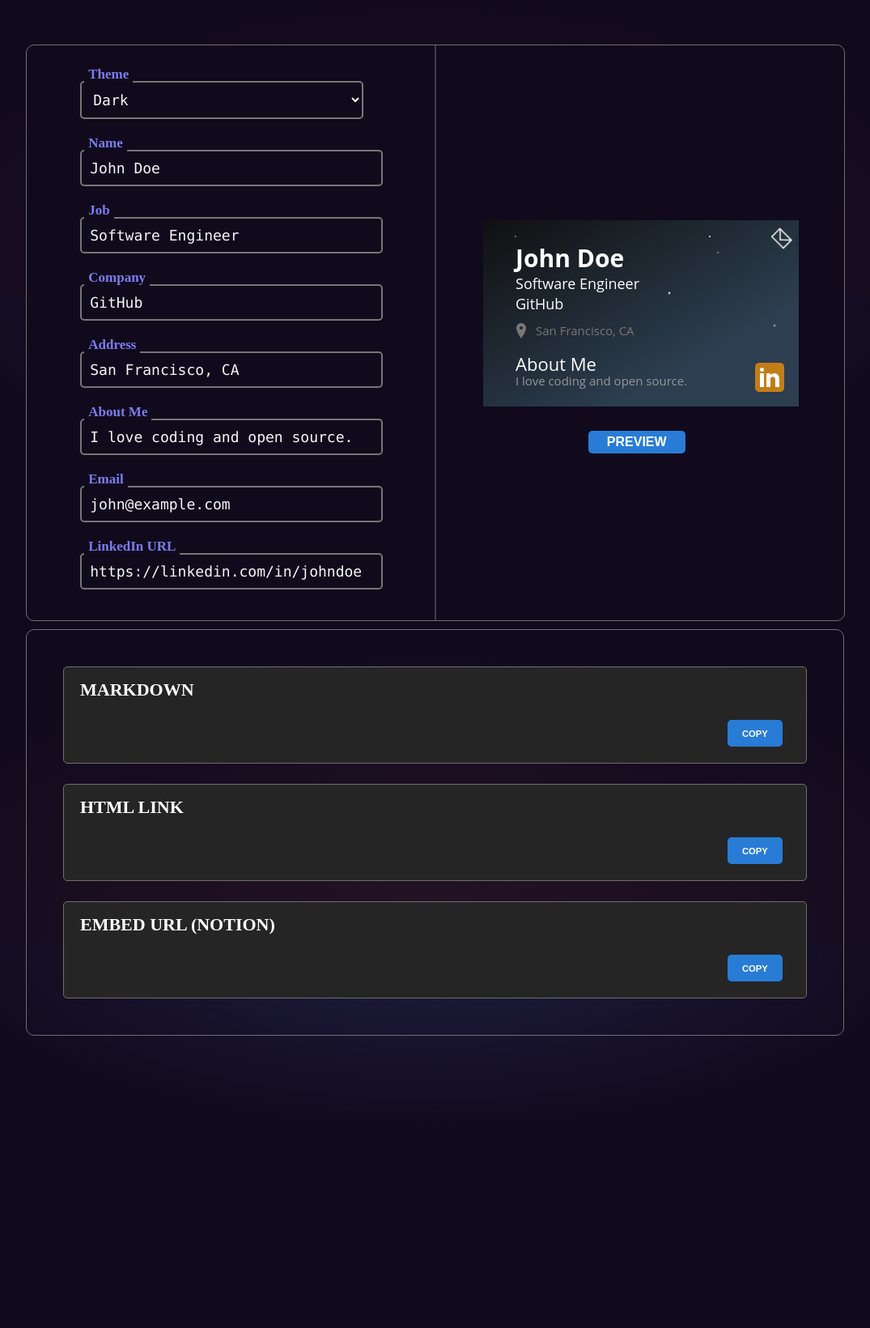
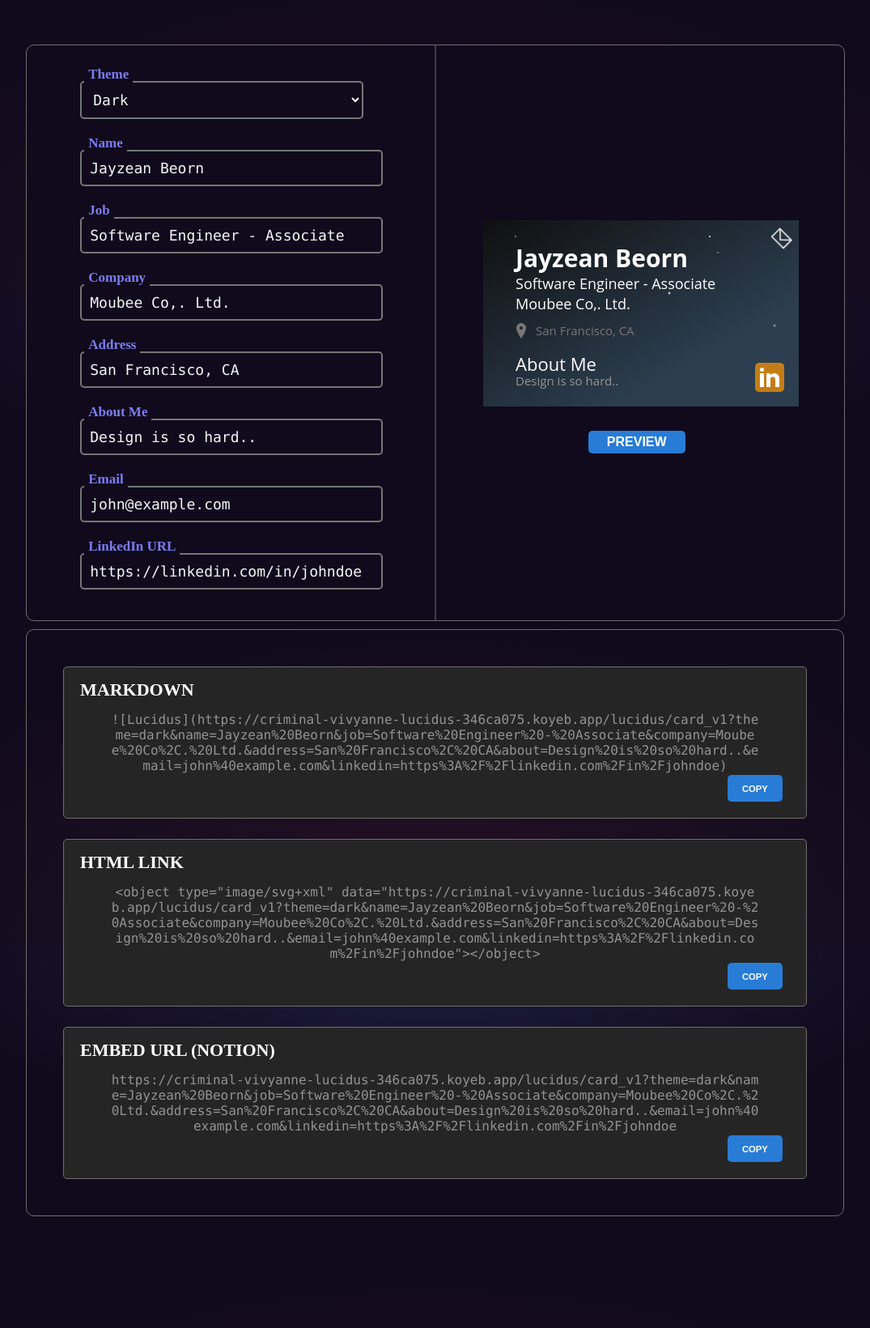
Before and after one commit to wlswo/Lucidus, a FastAPI app: page /lucidus/ in a window 1280 px wide. Shown: the part 434-2074 px from the top of the page at 81% size, without its empty margins (108-1183 px from the left). Before the commit the page ends 1761 px from the top, so only its background shows below. Run offline with FastAPI, Linux system fonts and the light colour scheme; some web fonts are replaced.

Commit message:
fix : syntax error

```diff
--- a/templates/preview.html
+++ b/templates/preview.html
@@ -38,17 +38,17 @@
       </div>
       <div class="form-group">
         <label for="name">Name</label>
-        <input type="text" id="name" name="name" placeholder="John Doe" value="John Doe"
+        <input type="text" id="name" name="name" placeholder="Jayzean Beorn" value="Jayzean Beorn"
                autocomplete="off" maxlength="20">
       </div>
       <div class="form-group">
         <label for="job">Job</label>
-        <input type="text" id="job" name="job" placeholder="Software Engineer"
-               value="Software Engineer" autocomplete="off" maxlength="34">
+        <input type="text" id="job" name="job" placeholder="Software Engineer - Associate"
+               value="Software Engineer - Associate" autocomplete="off" maxlength="34">
       </div>
       <div class="form-group">
         <label for="company">Company</label>
-        <input type="text" id="company" name="company" placeholder="GitHub" value="GitHub"
+        <input type="text" id="company" name="company" placeholder="Moubee Co,. Ltd." value="Moubee Co,. Ltd."
                autocomplete="off" maxlength="34">
       </div>
       <div class="form-group">
@@ -58,8 +58,8 @@
       </div>
       <div class="form-group">
         <label for="about">About Me</label>
-        <input id="about" name="about" rows="3" placeholder="about me"
-               value="I love coding and open source." autocomplete="off" maxlength="34">
+        <input id="about" name="about" rows="3" placeholder="Design is so hard.."
+               value="Design is so hard.." autocomplete="off" maxlength="34">
       </div>
       <div class="form-group">
         <label for="email">Email</label>
@@ -245,17 +245,16 @@
           <circle class="twinkling-star" cx="240" cy="100" r="1.4" style="animation-delay: 3s;"/>
           <circle class="twinkling-star" cx="370" cy="140" r="1.5" style="animation-delay: 4s;"/>
         </g>
-        <text id="svgName" class="name" x="50" y="60">John Doe</text>
-        <text id="svgJob" class="job" x="50" y="90">Software Engineer</text>
-        <text id="svgCompany" class="company" x="50" y="115">GitHub</text>
+        <text id="svgName" class="name" x="50" y="60">Jayzean Beorn</text>
+        <text id="svgJob" class="job" x="50" y="90">Software Engineer - Associate</text>
+        <text id="svgCompany" class="company" x="50" y="115">Moubee Co,. Ltd.</text>
         <g transform="translate(45, 135)">
           <text id="svgAddress" class="address" x="30" y="13">San Francisco, CA</text>
           <path class="address-icon"
                 d="M12 2C8.686 2 6 4.686 6 8C6 12.627 12 21 12 21C12 21 18 12.627 18 8C18 4.686 15.314 2 12 2zM12 10C10.895 10 10 9.105 10 8C10 6.895 10.895 6 12 6C13.105 6 14 6.895 14 8C14 9.105 13.105 10 12 10z"/>
         </g>
         <text id="svgAbout" class="about" x="50" y="190">About Me</text>
-        <text id="svgAboutContent" class="about-content" x="50" y="210">I love coding and open
-          source.
+        <text id="svgAboutContent" class="about-content" x="50" y="210">Design is so hard..
         </text>
         <a id="svgEmail" href="mailto:john@example.com">
           <g class="icon" transform="translate(377, 20) rotate(45)">
@@ -269,7 +268,7 @@
         </a>
 
         <g transform="translate(340, 180) scale(1)">
-          <a id="svgLinkedin" href="https://linkedin.com/in/johndoe">
+          <a id="svgLinkedin" href="https://linkedin.com/">
             <g class="linkedin">
               <path fill="#c37d16"
                     d="M42,37c0,2.762-2.238,5-5,5H11c-2.761,0-5-2.238-5-5V11c0-2.762,2.239-5,5-5h26c2.762,0,5,2.238,5,5V37z"/>
@@ -329,8 +328,7 @@
     const fullUrl = baseUrl + queryString;
 
     const markdown = '![Lucidus](' + fullUrl + ')';
-    const htmllink = '<a href="https://criminal-vivyanne-lucidus-346ca075.koyeb.app/lucidus/"><img src="'
-        + fullUrl + '"/></a>';
+    const htmllink = '<object type="image/svg+xml" data=' + '"'+ fullUrl + '"'+'></object>';
     const notion = fullUrl;
 
     document.getElementById('linkContainerMarkdown').textContent = markdown;
@@ -395,7 +393,7 @@
 
       setTimeout(() => {
         button.textContent = originalText;
-        button.classList.remove("copied");)
+        button.classList.remove("copied");
       }, 1500);
     }).catch(err => {
       console.error("copy fail: ", err);
```
